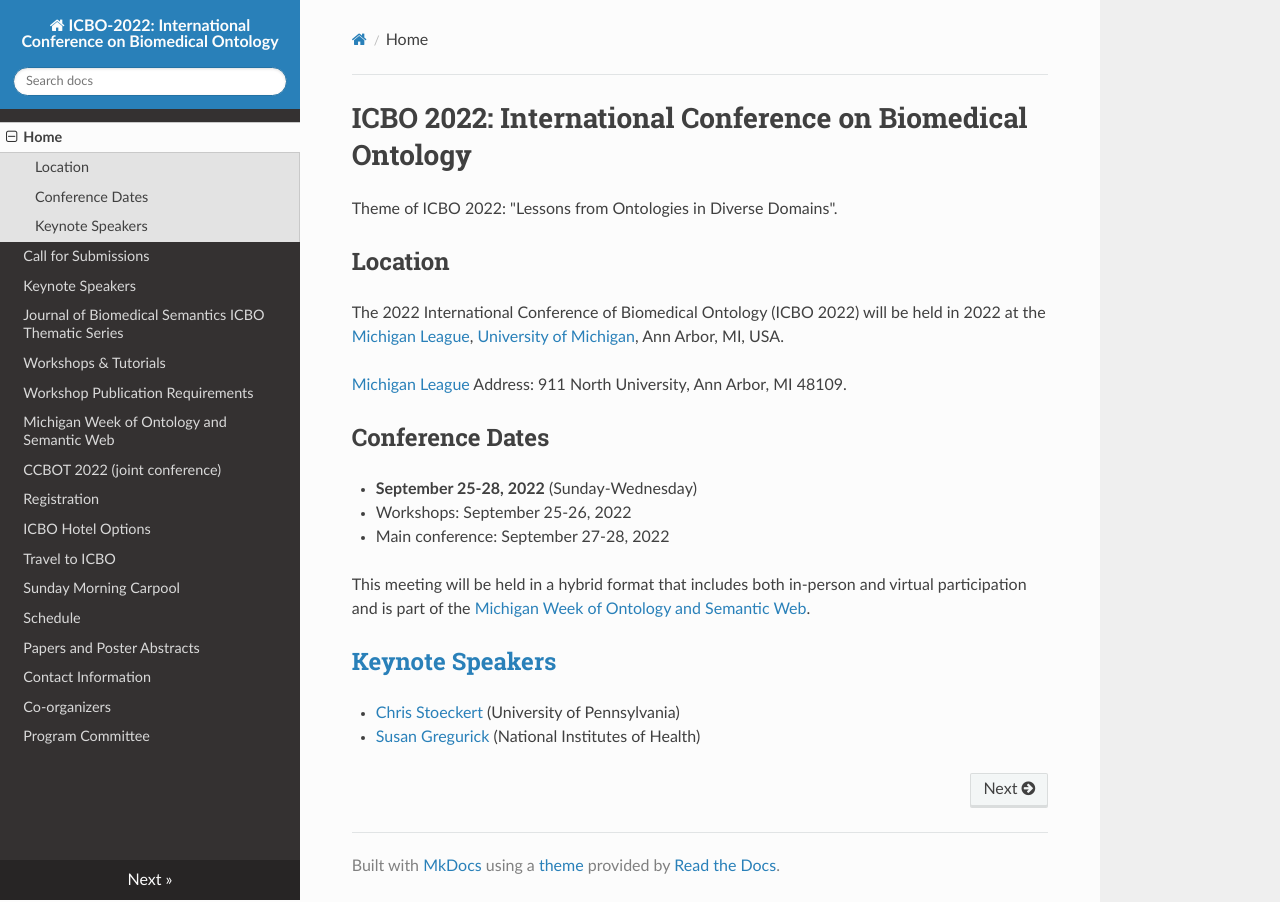
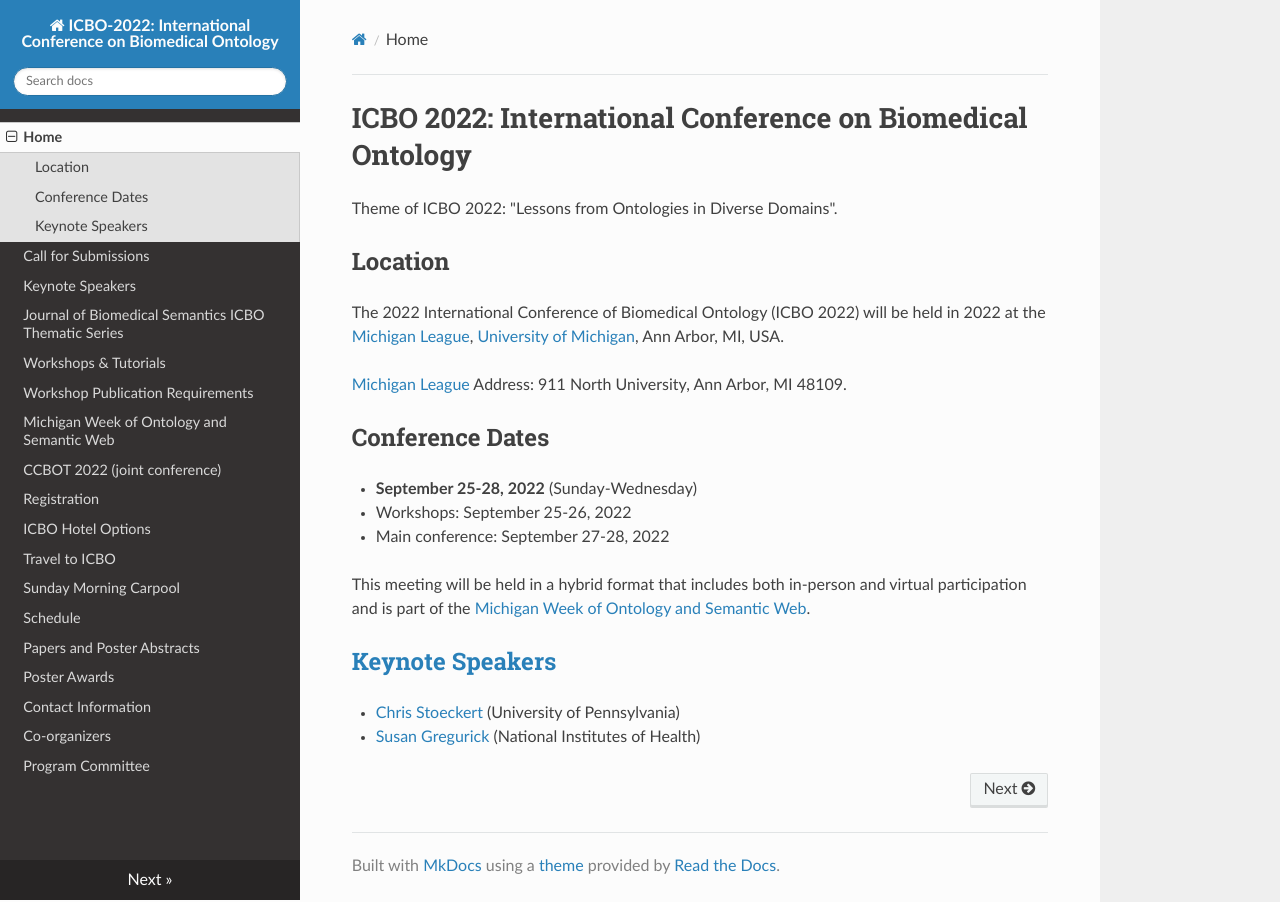
Before and after one commit to johnbeve/BFO-Organization, an MkDocs documentation site: the page built from docs/index.md, in a window 1280 px wide. Built offline with MkDocs 1.6.1, drawn with Linux system fonts in a browser that asks for light colours; nearby versions of some CDN libraries.

Commit message:
Update mkdocs.yml

```diff
--- a/mkdocs.yml
+++ b/mkdocs.yml
@@ -16,6 +16,7 @@ nav:
   - Sunday Morning Carpool: sunday-morning-carpool.md
   - Schedule: icbo-schedule.md
   - Papers and Poster Abstracts: papers-and-poster-abstracts.md
+  - Poster Awards: poster-awards.md
   - Contact Information: contact-information.md
   - Co-organizers: co-organizers.md
   - Program Committee: program-committee.md
```
